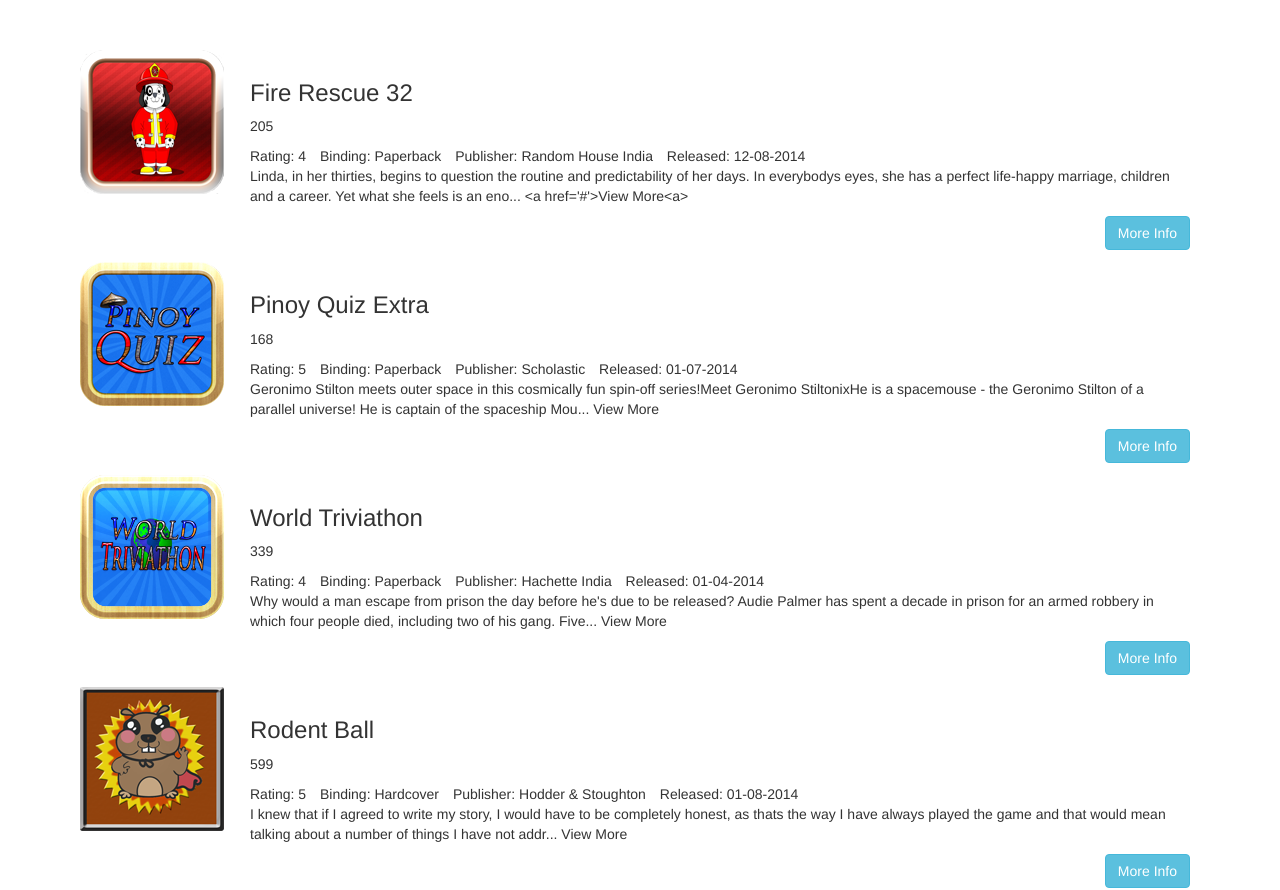
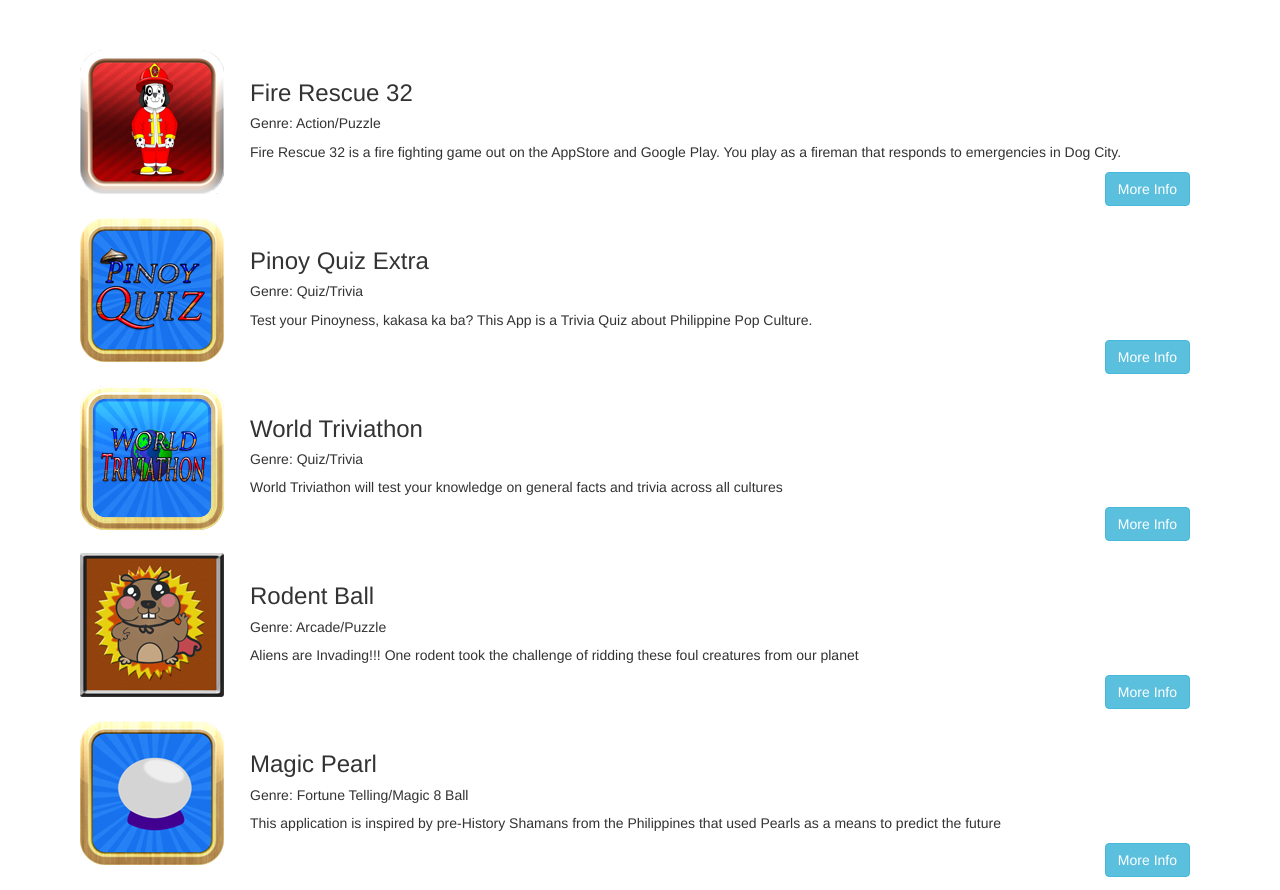
Before and after one commit to dan-pasco/pascostudios, a plain HTML site: page index.html at #/books in a window 1280 px wide. Shown: the part 80-970 px from the top of the page. Drawn offline with nearby package versions, Linux system fonts and the light colour scheme; some packages are replaced by stand-ins of ours.

Commit message:
for home use

```diff
--- a/app.js
+++ b/app.js
@@ -29,52 +29,51 @@ myApp.factory("bookService", function (){
 		{
 			imgUrl: "fireRescue.png",
 			name: "Fire Rescue 32",
-			price: 205,
-			rating: 4,
-			binding: "Paperback",
-			publisher: "Random House India",
-			releaseDate: "12-08-2014",
-			details: "Linda, in her thirties, begins to question the routine and predictability of her days. In everybodys eyes, she has a perfect life-happy marriage, children and a career. Yet what she feels is an eno... <a href='#'>View More<a>"
+			genre: "  Action/Puzzle",
+			googleLink:"https://play.google.com/store/apps/details?id=org.pascosoft.fireRescue32",
+			appleLink:"https://itunes.apple.com/us/app/firerescue-32/id648048691?ls=1&mt=8",
+			details: "Fire Rescue 32 is a fire fighting game out on the AppStore and Google Play. You play as a fireman that responds to emergencies in Dog City.",
+			fullDetails:"Fire Rescue 32 is a fire fighting game out on the AppStore and Google Play. You play as a fireman that responds to emergencies in Dog City. Brave burning buildings  to rescue trapped puppies while you dodge falling debris and feral crows. Put out fires and become the top firefighter as you level up your rank. Arrive to the Scene with your Fire Engine. Realistic Fire Fighter Sounds.Play as Sparky the Fire Dog"
 		},
 		{
 			imgUrl: "pinoyQuiz.png",
 			name: "Pinoy Quiz Extra",
-			price: 168,
-			rating: 5,
-			binding: "Paperback",
-			publisher: "Scholastic",
-			releaseDate: "01-07-2014",
-			details: "Geronimo Stilton meets outer space in this cosmically fun spin-off series!Meet Geronimo StiltonixHe is a spacemouse - the Geronimo Stilton of a parallel universe! He is captain of the spaceship Mou... View More"
+			genre: "  Quiz/Trivia",
+			googleLink:"https://play.google.com/store/apps/details?id=com.pinoyquizz.dan",
+			appleLink:"https://itunes.apple.com/us/app/pinoy-quiz/id519274684?mt=8",
+			details: "Test your Pinoyness, kakasa ka ba? This App is a Trivia Quiz  about Philippine Pop Culture.",
+			fullDetails:"Test your Pinoyness, kakasa ka ba? This App is a Trivia Quiz  about Philippine Pop Culture. There are 200 questions from different topics ranging from Pinoy TV, Filipino Celebrities, History, OPM , PBA and some odd questions here and there."
+
 		},
 		{
 			imgUrl: "worldTriviathon.png",
 			name: "World Triviathon",
-			price: 339,
-			rating: 4,
-			binding: "Paperback",
-			publisher: "Hachette India",
-			releaseDate: "01-04-2014",
-			details: "Why would a man escape from prison the day before he's due to be released? Audie Palmer has spent a decade in prison for an armed robbery in which four people died, including two of his gang. Five... View More"
+			genre: "  Quiz/Trivia",
+			googleLink:"https://play.google.com/store/apps/details?id=org.pascosoft.WorldTriviathon",
+			appleLink:"https://itunes.apple.com/us/app/world-triviathon/id591512034?ls=1&amp;mt=8",
+			details: "World Triviathon will test your knowledge on general facts and trivia across all cultures",
+			fullDetails:"World Triviathon will test your knowledge on general facts and trivia across all cultures. There are 3 rounds that will bombard you with a series of questions which becomes harder as you progress. The game is in trivia quizz format"
 		},
 		{
 			imgUrl: "rodentBall.png",
+			imgValue: 0,
+			imgMainUrl:"rodentBallMain.png",
 			name: "Rodent Ball",
-			price: 599,
-			rating: 5,
-			binding: "Hardcover",
-			publisher: "Hodder & Stoughton",
-			releaseDate: "01-08-2014",
-			details: "I knew that if I agreed to write my story, I would have to be completely honest, as thats the way I have always played the game and that would mean talking about a number of things I have not addr... View More"
+			genre: "  Arcade/Puzzle",
+			googleLink:"https://play.google.com/store/apps/details?id=com.dan.RodentBall",
+			appleLink:"https://itunes.apple.com/us/app/rodent-ball-lite/id563977808?mt=8",
+			details: "Aliens are Invading!!! One rodent took the challenge of ridding these foul creatures from our planet",
+			fullDetails:"Aliens are Invading!!! One rodent took the challenge of ridding these foul creatures from our planet. Inspired by classic games such as Breakout and Arkanoid but Rodent Ball adds a twist on the game play. The objective is not to break all bricks but rather to destroy all enemies hiding behind them to win. Special powers are available that will be very useful to clear certain stages in the game."
 		},
 		{
 			imgUrl: "magicPearl.png",
 			name: "Magic Pearl",
-			price: 227,
-			rating: 4.5,
-			binding: "Paperback",
-			publisher: "Penguin Books Ltd",
-			releaseDate: "25-01-2013",
-			details: "Despite the tumor-shrinking medical miracle that has bought her a few years, Hazel has never been anything but terminal, her final chapter inscribed upon diagnosis. But when a gorgeous plot twist n... View More"
+			imgMainUrl:"magicPearlMain.png",
+			genre:"  Fortune Telling/Magic 8 Ball",
+			googleLink:"https://play.google.com/store/apps/details?id=com.kamada.dan&amp;feature=search_result#?t=W251bGwsMSwxLDEsImNvbS5rYW1hZGEuZGFuIl0.",
+			appleLink:"",
+			details: "This application is inspired by pre-History Shamans from the Philippines that used Pearls as a means to predict the future",
+			fullDetails:"This application is inspired by pre-History Shamans from the Philippines that used Pearls as a means to predict the future.It was said that  by reading the hues of light reflected by pearls can give certain people clairvoyance.In this Application you can ask the Pearl your question and it will give you random suggestions. You have an option for the responses to be in Filipino / Tagalog, English, or you can Customize your own."
 		},
 
 	];
@@ -135,7 +134,7 @@ myApp.factory("newsService", function (){
 			imgUrl:"news.png",
 			game:"Cold War Collective",
 			releaseDate: "September 2015",
-			description: "New Application (Beer to Beer) on the pipeline "
+			description: "New Application (Beer to Beer Wellington) on the pipeline "
 
 
 
--- a/index.html
+++ b/index.html
@@ -2,7 +2,7 @@
 <html lang="en" ng-app = "myApp">
     <head>
         <meta charset="utf-8">
-        <title>Welcome to BooKart</title>
+        <title>Welcome to PascoStudios</title>
         <link rel="stylesheet" href="https://maxcdn.bootstrapcdn.com/bootstrap/3.3.0/css/bootstrap.min.css">
         <link rel="stylesheet" href="css/app.css">
         <script src="https://ajax.googleapis.com/ajax/libs/angularjs/1.2.26/angular.js"></script>
--- a/partials/book-list.html
+++ b/partials/book-list.html
@@ -6,13 +6,7 @@
 					style="background: white url('imgs/{{book.imgUrl}}') no-repeat">
 					<div class="book-details clearfix">
 						<h3>{{book.name}}</h3>
-						<p>{{book.price}}</p>
-						<ul class="list-unstyled list-inline">
-							<li>Rating: {{book.rating}}</li>
-							<li>Binding: {{book.binding}}</li>
-							<li>Publisher: {{book.publisher}}</li>
-							<li>Released: {{book.releaseDate}}</li>
-						</ul>
+						<h5>Genre:{{book.genre}}</h5>
 						<p>{{book.details}}</p>
 						<button class="btn btn-info pull-right" ng-click="addToKart(book)">More Info</button>
 					</div>
```
Also changed, not shown: partials/kart-list.html (+26 -18 lines), imgs/apple.png (added), imgs/googlePlay.png (added), imgs/magicPearlMain.png (added), imgs/rodentBallMain.png (added), 2 other files.
